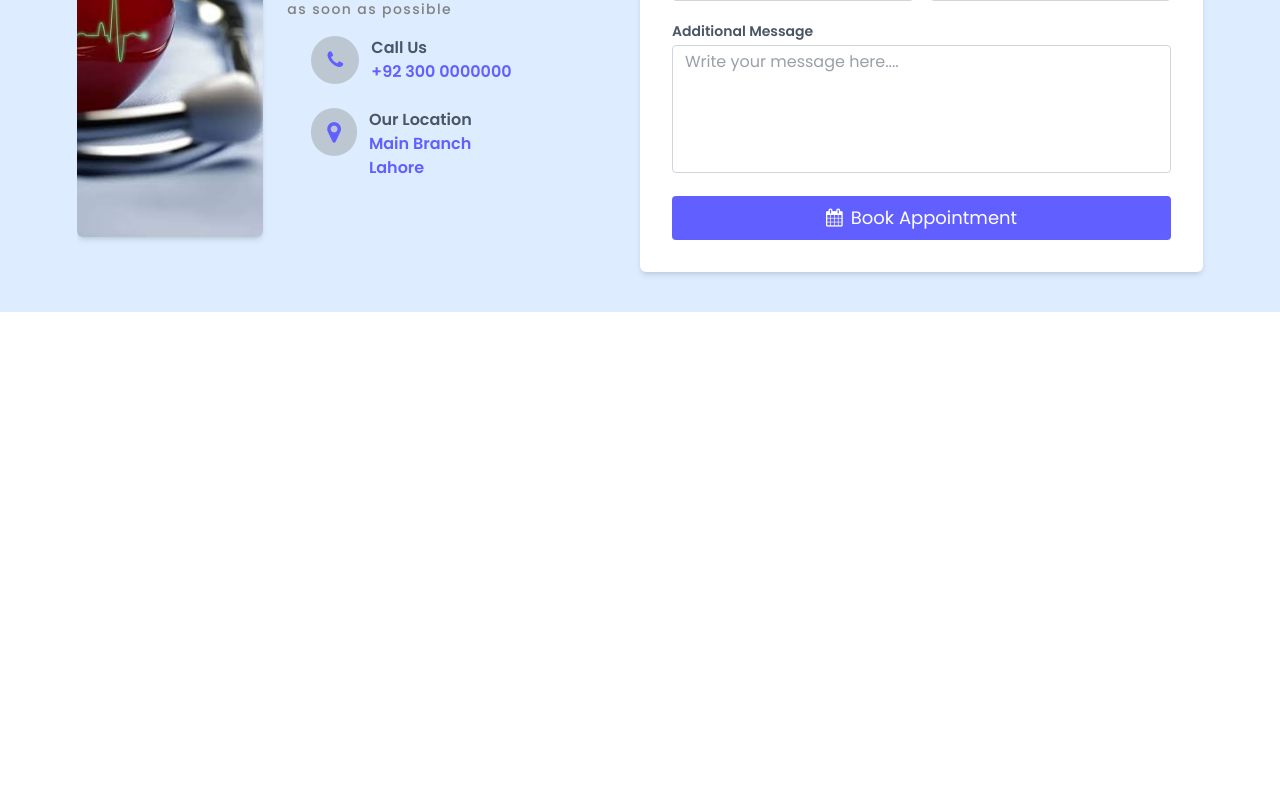
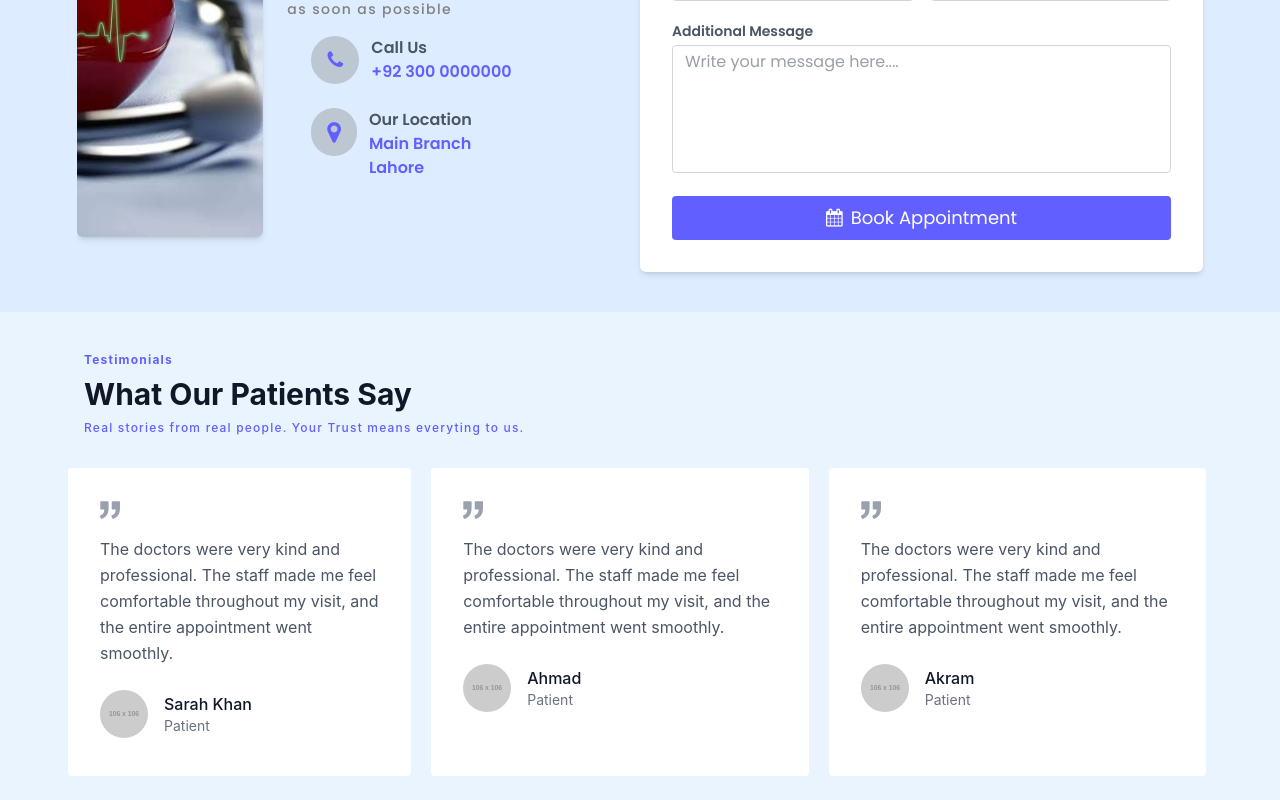
Before and after one commit to maazhashmi996-pixel/Clinic-Website, a React (Vite) app: page / in a window 1280 px wide. Shown: the part 2664-3464 px from the top of the page. Before the commit the page ends 2976 px from the top, so only its background shows below. Built offline with nearby package versions, Linux system fonts and the light colour scheme.

Commit message:
Just completed the home page Testimonial section

```diff
--- a/components/HomeBookappoint.jsx
+++ b/components/HomeBookappoint.jsx
@@ -4,7 +4,7 @@
     return (
         <>
             <section className="text-gray-600 body-font relative bg-[#ddedff] marginPadding font-[poppins]">
-                <div className="container py-10 w-[88%] mx-auto flex justify-between sm:flex-nowrap flex-wrap">
+                <div className="container py-10 w-[88%] mx-auto flex justify-between flex-wrap">
                     <div className="lg:w-1/2 md:w-1/2 rounded-md overflow-hidden flex justify-start relative">
 
                         <div className=" relative flex flex-col gap-6 py-6 w-screen lg:w-5/6 items-center lg:flex-row lg:items-start ">
--- /dev/null
+++ b/components/HomefbSection.jsx
@@ -0,0 +1,73 @@
+import React from 'react'
+import { Link } from 'react-router-dom'
+
+function HomefbSection() {
+    return (
+        <>
+            <section class="text-gray-600 body-font bg-[#EAF4FF]">
+                <div class="container px-5 py-10 mx-auto w-[90%]">
+                    <div>
+                        <h2 className="text-xs text-indigo-500 tracking-widest font-bold title-font mb-2 text-center lg:text-left">Testimonials</h2>
+                        <h1 className="sm:text-3xl text-2xl font-bold title-font text-gray-900 mb-2 text-center lg:text-left">What Our Patients Say</h1>
+                        <h2 className="text-xs text-indigo-500 tracking-widest font-medium title-font text-center lg:text-left">Real stories from real people. Your Trust means everyting to us.</h2>
+                    </div>
+                    <div class="flex flex-wrap mt-8 -m-4 gap-5">
+                        <div class="md:w-[30%] w-full">
+                            <div class="h-full bg-[#ffffff] p-8 rounded">
+                                <svg xmlns="http://www.w3.org/2000/svg" fill="currentColor" class="block w-5 h-5 text-gray-400 mb-4" viewBox="0 0 975.036 975.036">
+                                    <path d="M925.036 57.197h-304c-27.6 0-50 22.4-50 50v304c0 27.601 22.4 50 50 50h145.5c-1.9 79.601-20.4 143.3-55.4 191.2-27.6 37.8-69.399 69.1-125.3 93.8-25.7 11.3-36.8 41.7-24.8 67.101l36 76c11.6 24.399 40.3 35.1 65.1 24.399 66.2-28.6 122.101-64.8 167.7-108.8 55.601-53.7 93.7-114.3 114.3-181.9 20.601-67.6 30.9-159.8 30.9-276.8v-239c0-27.599-22.401-50-50-50zM106.036 913.497c65.4-28.5 121-64.699 166.9-108.6 56.1-53.7 94.4-114.1 115-181.2 20.6-67.1 30.899-159.6 30.899-277.5v-239c0-27.6-22.399-50-50-50h-304c-27.6 0-50 22.4-50 50v304c0 27.601 22.4 50 50 50h145.5c-1.9 79.601-20.4 143.3-55.4 191.2-27.6 37.8-69.4 69.1-125.3 93.8-25.7 11.3-36.8 41.7-24.8 67.101l35.9 75.8c11.601 24.399 40.501 35.2 65.301 24.399z"></path>
+                                </svg>
+                                <p class="leading-relaxed mb-6">The doctors were very kind and professional. The staff made
+                                    me feel comfortable throughout my visit, and the entire
+                                    appointment went smoothly.</p>
+                                <Link class="inline-flex items-center">
+                                    <img alt="testimonial" src="https://dummyimage.com/106x106" class="w-12 h-12 rounded-full shrink-0 object-cover object-center" />
+                                    <span class="grow flex flex-col pl-4">
+                                        <span class="title-font font-medium text-gray-900">Sarah Khan</span>
+                                        <span class="text-gray-500 text-sm">Patient</span>
+                                    </span>
+                                </Link>
+                            </div>
+                        </div>
+                        <div class="md:w-[33%] w-full ">
+                            <div class="h-full bg-[#ffffff] p-8 rounded">
+                                <svg xmlns="http://www.w3.org/2000/svg" fill="currentColor" class="block w-5 h-5 text-gray-400 mb-4" viewBox="0 0 975.036 975.036">
+                                    <path d="M925.036 57.197h-304c-27.6 0-50 22.4-50 50v304c0 27.601 22.4 50 50 50h145.5c-1.9 79.601-20.4 143.3-55.4 191.2-27.6 37.8-69.399 69.1-125.3 93.8-25.7 11.3-36.8 41.7-24.8 67.101l36 76c11.6 24.399 40.3 35.1 65.1 24.399 66.2-28.6 122.101-64.8 167.7-108.8 55.601-53.7 93.7-114.3 114.3-181.9 20.601-67.6 30.9-159.8 30.9-276.8v-239c0-27.599-22.401-50-50-50zM106.036 913.497c65.4-28.5 121-64.699 166.9-108.6 56.1-53.7 94.4-114.1 115-181.2 20.6-67.1 30.899-159.6 30.899-277.5v-239c0-27.6-22.399-50-50-50h-304c-27.6 0-50 22.4-50 50v304c0 27.601 22.4 50 50 50h145.5c-1.9 79.601-20.4 143.3-55.4 191.2-27.6 37.8-69.4 69.1-125.3 93.8-25.7 11.3-36.8 41.7-24.8 67.101l35.9 75.8c11.601 24.399 40.501 35.2 65.301 24.399z"></path>
+                                </svg>
+                                <p class="leading-relaxed mb-6">The doctors were very kind and professional. The staff made
+                                    me feel comfortable throughout my visit, and the entire
+                                    appointment went smoothly.</p>
+                                <Link class="inline-flex items-center">
+                                    <img alt="testimonial" src="https://dummyimage.com/106x106" class="w-12 h-12 rounded-full shrink-0 object-cover object-center" />
+                                    <span class="grow flex flex-col pl-4">
+                                        <span class="title-font font-medium text-gray-900">Ahmad</span>
+                                        <span class="text-gray-500 text-sm">Patient</span>
+                                    </span>
+                                </Link>
+                            </div>
+                        </div>
+                        <div class="md:w-[33%] w-full ">
+                            <div class="h-full bg-[#ffffff] p-8 rounded">
+                                <svg xmlns="http://www.w3.org/2000/svg" fill="currentColor" class="block w-5 h-5 text-gray-400 mb-4" viewBox="0 0 975.036 975.036">
+                                    <path d="M925.036 57.197h-304c-27.6 0-50 22.4-50 50v304c0 27.601 22.4 50 50 50h145.5c-1.9 79.601-20.4 143.3-55.4 191.2-27.6 37.8-69.399 69.1-125.3 93.8-25.7 11.3-36.8 41.7-24.8 67.101l36 76c11.6 24.399 40.3 35.1 65.1 24.399 66.2-28.6 122.101-64.8 167.7-108.8 55.601-53.7 93.7-114.3 114.3-181.9 20.601-67.6 30.9-159.8 30.9-276.8v-239c0-27.599-22.401-50-50-50zM106.036 913.497c65.4-28.5 121-64.699 166.9-108.6 56.1-53.7 94.4-114.1 115-181.2 20.6-67.1 30.899-159.6 30.899-277.5v-239c0-27.6-22.399-50-50-50h-304c-27.6 0-50 22.4-50 50v304c0 27.601 22.4 50 50 50h145.5c-1.9 79.601-20.4 143.3-55.4 191.2-27.6 37.8-69.4 69.1-125.3 93.8-25.7 11.3-36.8 41.7-24.8 67.101l35.9 75.8c11.601 24.399 40.501 35.2 65.301 24.399z"></path>
+                                </svg>
+                                <p class="leading-relaxed mb-6">The doctors were very kind and professional. The staff made
+                                    me feel comfortable throughout my visit, and the entire
+                                    appointment went smoothly.</p>
+                                <Link class="inline-flex items-center">
+                                    <img alt="testimonial" src="https://dummyimage.com/106x106" class="w-12 h-12 rounded-full shrink-0 object-cover object-center" />
+                                    <span class="grow flex flex-col pl-4">
+                                        <span class="title-font font-medium text-gray-900">Akram</span>
+                                        <span class="text-gray-500 text-sm">Patient</span>
+                                    </span>
+                                </Link>
+                            </div>
+                        </div>
+                    </div>
+                </div>
+            </section>
+        </>
+    )
+}
+
+export default HomefbSection
--- a/home/Home.jsx
+++ b/home/Home.jsx
@@ -3,6 +3,7 @@
 import HomeDepartment from '../components/HomeDepartment'
 import HomeDocTeam from '../components/HomeDocTeam'
 import HomeBookappoint from '../components/HomeBookappoint'
+import HomefbSection from '../components/HomefbSection'
 
 function Home() {
     return (
@@ -11,6 +12,7 @@
             <HomeDepartment />
             <HomeDocTeam />
             <HomeBookappoint />
+            <HomefbSection />
         </>
     )
 }
```
